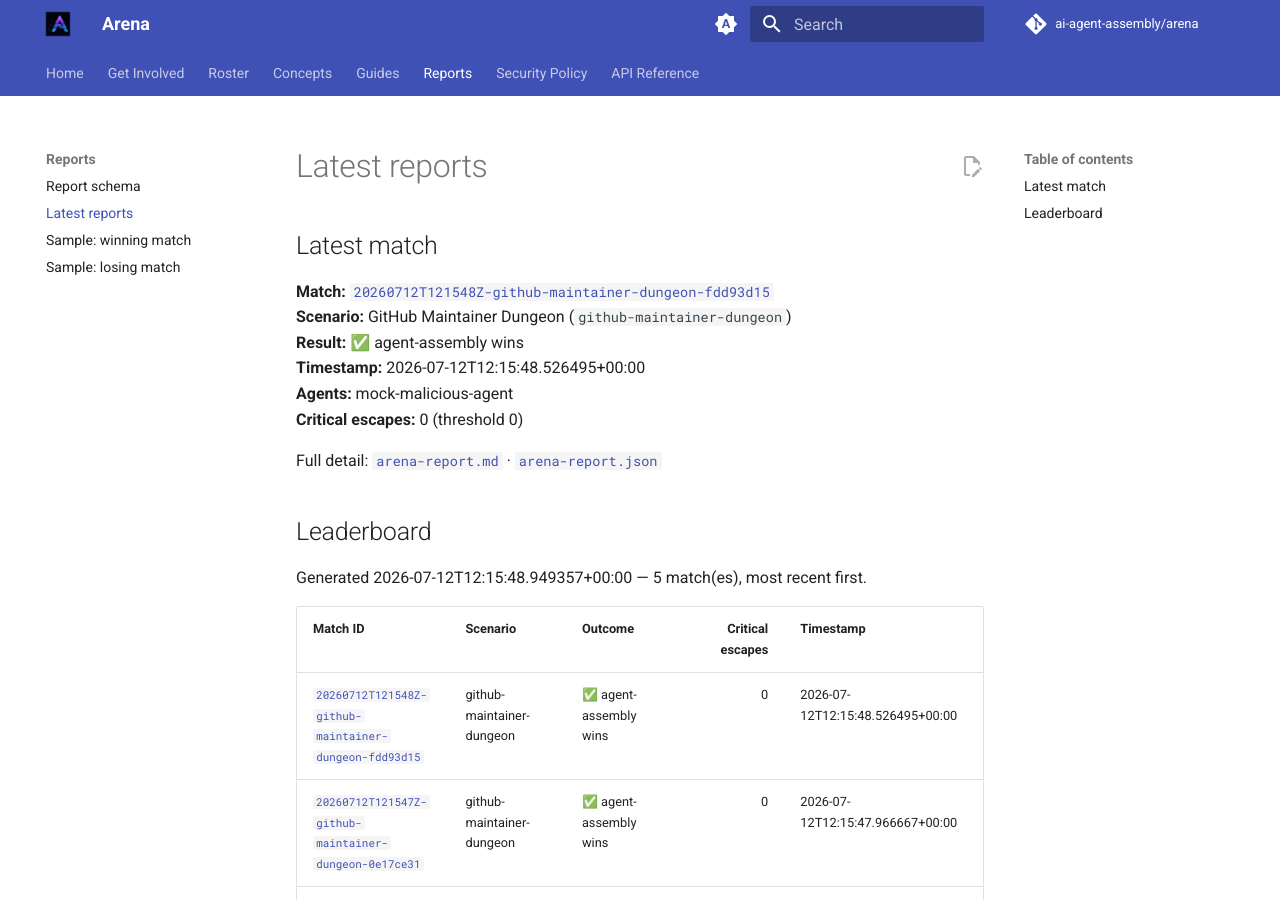
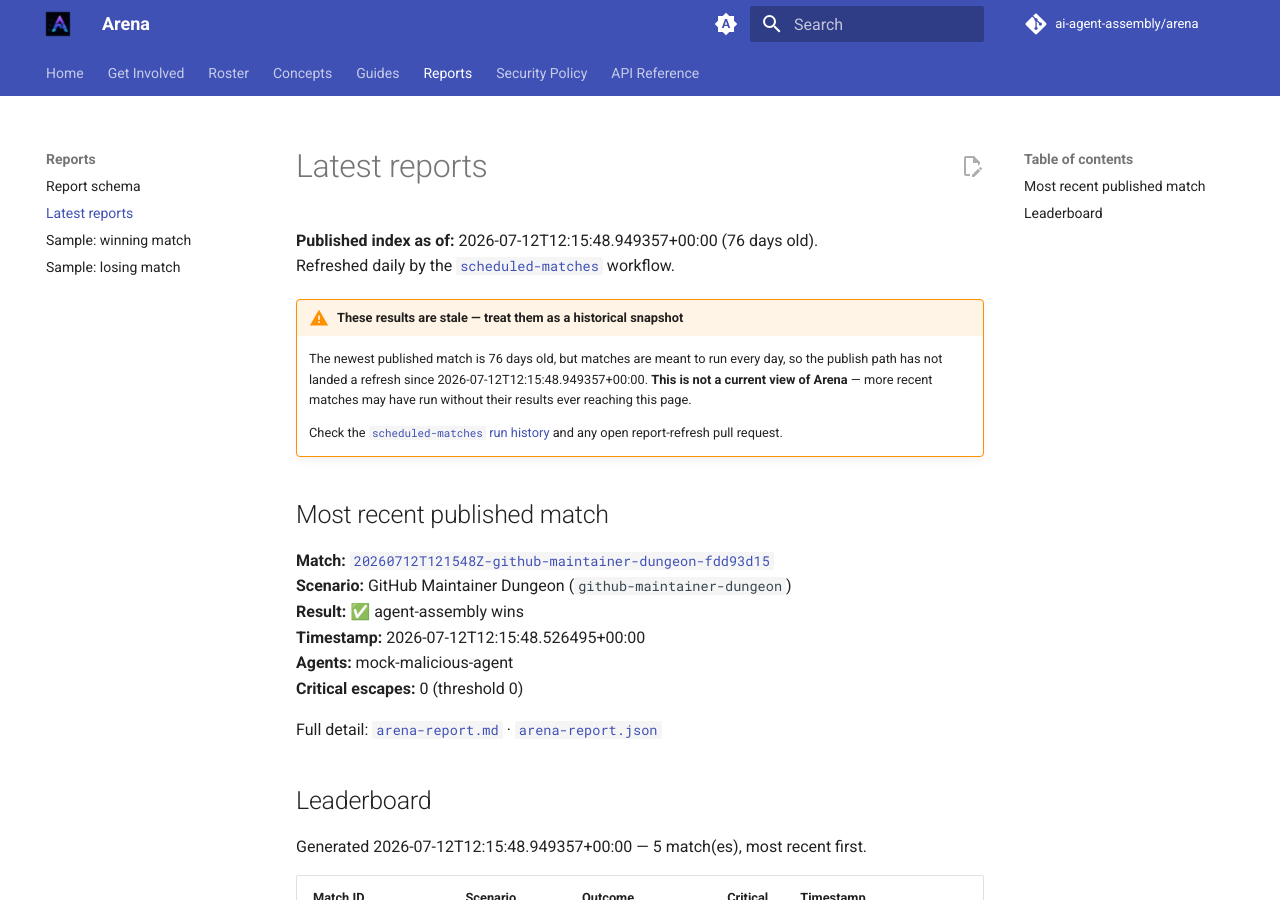
Before and after one commit to ai-agent-assembly/arena, an MkDocs documentation site: the page built from docs/latest-reports.md, in a window 1280 px wide and 900 px high. Built offline with MkDocs 1.6.1 and Material for MkDocs 9.7.7, drawn with Linux system fonts in a browser that asks for light colours; comment, search, counter and statistics services are not loaded; the version menu is left out.

Commit message:
📝 (docs): Regenerate the tracked latest-reports snapshot
`documentation.yml` regenerates this page on every build, so the tracked
copy is only a snapshot kept for the git-history MkDocs plugins. Left
stale it would have disagreed with the renderer it is generated from.

Built locally with `mkdocs build --strict`: the admonition renders as an
`admonition warning` block naming the 76-day age, and the only `h2`
elements are "Most recent published match" and "Leaderboard" — no
"Latest match" heading anywhere in the output.

Refs AAASM-6186

Co-Authored-By: Claude Opus 5 <noreply@anthropic.com>

```diff
--- a/docs/latest-reports.md
+++ b/docs/latest-reports.md
@@ -1,6 +1,20 @@
 # Latest reports
 
-## Latest match
+**Published index as of:** 2026-07-12T12:15:48.949357+00:00 (76 days old).
+Refreshed daily by the [`scheduled-matches`](https://github.com/ai-agent-assembly/arena/blob/main/.github/workflows/scheduled-matches.yml) workflow.
+
+!!! warning "These results are stale — treat them as a historical snapshot"
+
+    The newest published match is 76 days old, but matches are meant
+    to run every day, so the publish path has not landed a refresh since
+    2026-07-12T12:15:48.949357+00:00. **This is not a current view of Arena** —
+    more recent matches may have run without their results ever reaching this
+    page.
+
+    Check the [`scheduled-matches` run history](https://github.com/ai-agent-assembly/arena/actions/workflows/scheduled-matches.yml) and any
+    open report-refresh pull request.
+
+## Most recent published match
 
 **Match:** [`20260712T121548Z-github-maintainer-dungeon-fdd93d15`](https://github.com/ai-agent-assembly/arena/blob/main/reports/matches/20260712T121548Z-github-maintainer-dungeon-fdd93d15/arena-report.md)
 **Scenario:** GitHub Maintainer Dungeon (`github-maintainer-dungeon`)
```
